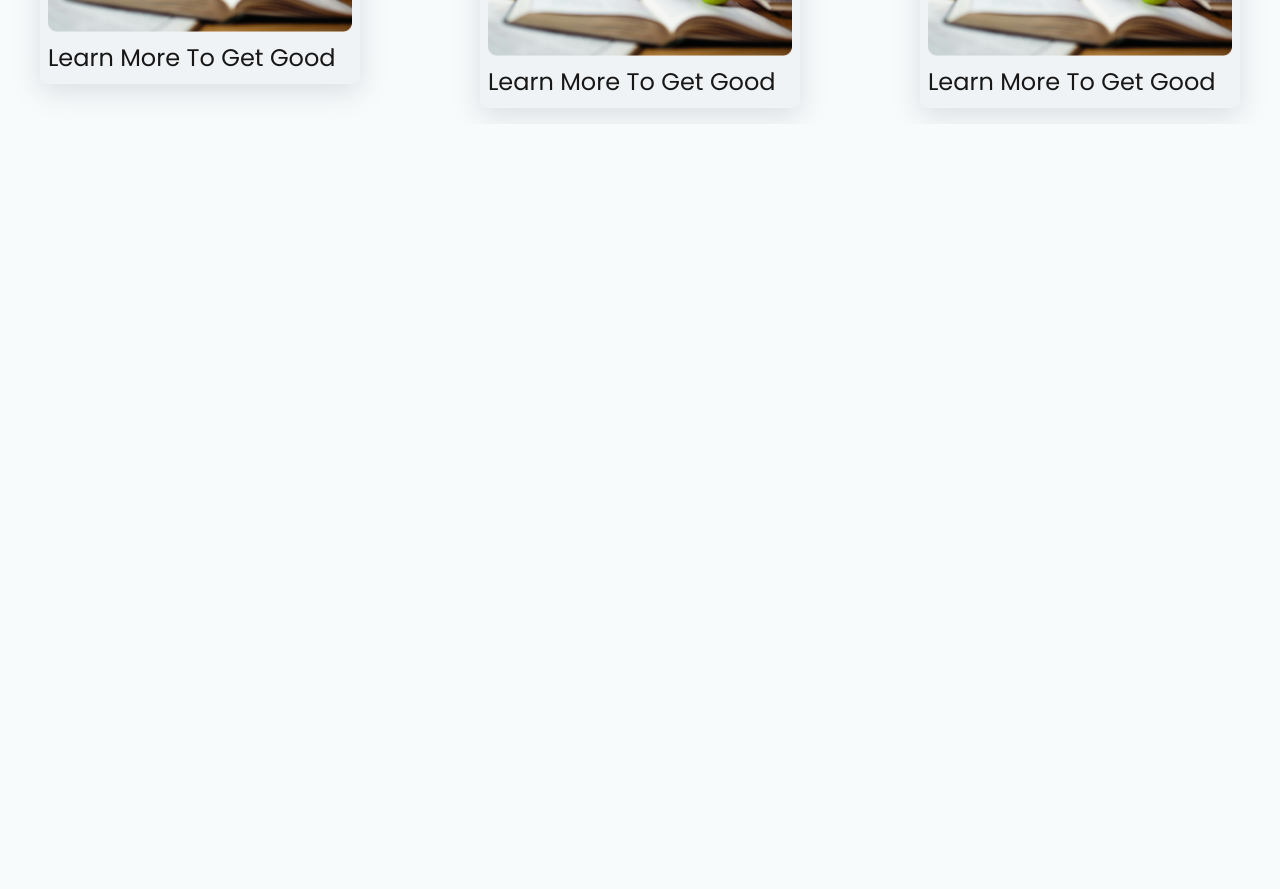
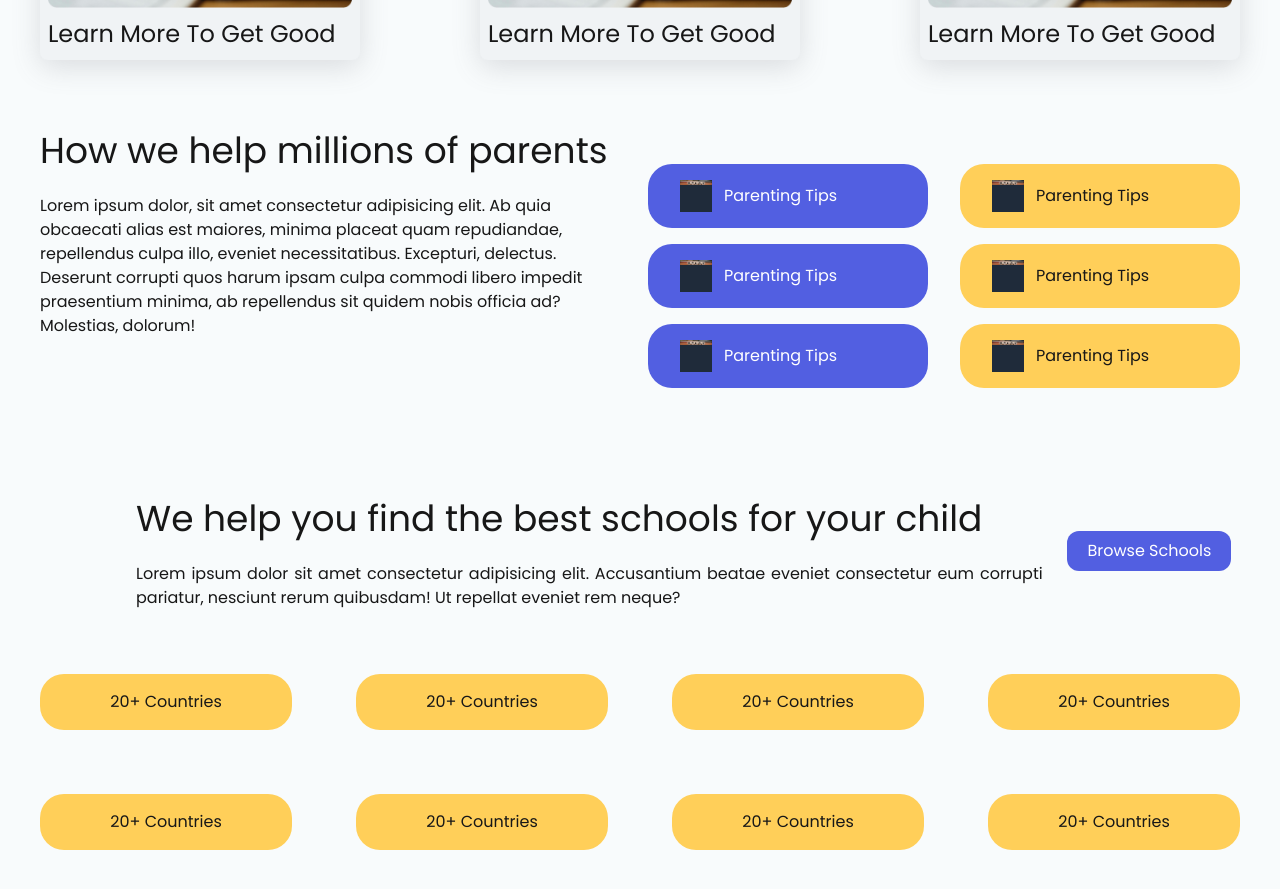
Before and after one commit to RikinTuladhar/Montesory-school, a Next.js app in the folder frontend/: page / in a window 1280 px wide. Shown: the part 1680-2569 px from the top of the page. Before the commit the page ends 1804 px from the top, so only its background shows below. Built offline with nearby package versions, Linux system fonts and the light colour scheme.

Commit message:
third section completed

```diff
--- a/frontend/app/page.jsx
+++ b/frontend/app/page.jsx
@@ -40,12 +40,16 @@ export default function Page() {
       {/* lower section  */}
       {mobileView ? mobileTopCoutingFooter() : deskTopCoutingFooter()}
       {secondSection()}
+
+      {thirdSection()}
     </div>
   );
 
+
+
   function heroSection() {
     return (
-      <Container className={`mt-8 md:mt-16 min-h-[80vh]`}>
+      <Container className={`mt-8 md:mt-16 md:min-h-[80vh]`}>
         {/* upper section */}
         <div className="w-full flex  items-center">
           <div className="w-full md:w-[60%] flex-col  gap-y-4 md:gap-y-8 flex">
@@ -83,7 +87,6 @@ export default function Page() {
       </Container>
     );
   }
-
   function deskTopCoutingFooter() {
     return (
       <div className="w-full mt-12  text-whit flex-wrap flex justify-center gap-14 items-center bg-primary  py-12">
@@ -152,14 +155,13 @@ export default function Page() {
       </div>
     );
   }
-
   function secondSection() {
     return (
       <>
         {/* top section  */}
-        <Container className={`mt-16 my-12 md:flex`}>
-          <div className="space-y-20 md:w-[50%] ">
-            <div className="space-y-8">
+        <Container className={`mt-12 md:mt-16 my-12 md:flex`}>
+          <div className="space-y-4 md:space-y-20 md:w-[50%] ">
+            <div className="space-y-4 md:space-y-8">
               <div>
                 <h2 className="text-heading3 md:text-heading2 ">
                   Why we are best from others?
@@ -206,7 +208,7 @@ export default function Page() {
         </Container>
         {/* lower section  */}
         <Container
-          className={`my-4 space-y-12 justify-between items-center md:flex`}
+          className={`my-4 space-y-12 md:space-y-0 justify-between items-center md:flex`}
         >
           {Array.from({ length: 3 }).map((_, i) => (
             <div
@@ -230,4 +232,74 @@ export default function Page() {
       </>
     );
   }
+  function thirdSection() {
+    return <>
+      {/* top section  */}
+      <Container className={`mt-8 md:mt-16 md:flex md:gap-4 `}>
+        <div className="w-full md:w-[50%] justify-center items-center space-y-4">
+          <h2 className="text-heading2">How we help millions of parents</h2>
+          <p className="text-paragraph">
+            Lorem ipsum dolor, sit amet consectetur adipisicing elit. Ab quia
+            obcaecati alias est maiores, minima placeat quam repudiandae,
+            repellendus culpa illo, eveniet necessitatibus. Excepturi, delectus.
+            Deserunt corrupti quos harum ipsam culpa commodi libero impedit
+            praesentium minima, ab repellendus sit quidem nobis officia ad?
+            Molestias, dolorum!
+          </p>
+        </div>
+        <div className="w-full md:w-[50%] gap-y-4 flex md:grid grid-cols-2 gap-8 flex-col  my-10">
+          {Array.from({ length: 6 }).map((_, i) => i % 2 == 0 ? (
+            <div
+              key={i}
+              className=" pl-8  py-4 flex gap-3 text-white justify-start items-center rounded-3xl bg-primary"
+            >
+              <div className="size-8   bg-black">
+                <img src="/images/study.png" alt="icon" />
+              </div>
+              <div>Parenting Tips</div>
+            </div>
+          ) : (
+            <div
+              key={i}
+              className=" pl-8 py-4 flex gap-3 justify-start items-center rounded-3xl bg-alternate"
+            >
+              <div className="size-8   bg-black">
+                <img src="/images/study.png" alt="icon" />
+              </div>
+              <div>Parenting Tips</div>
+            </div>
+          )
+          )}
+        </div>
+      </Container>
+      {/* lower section  */}
+      <Container
+        className={`mt-8   flex-wrap md:flex-nowrap flex gap-8 justify-center items-center md:mt-16 md:flex md:gap-4 `}
+      >
+        <div className="w-full space-y-4 md:ml-24">
+          <h2 className="text-heading2 ">
+            We help you find the best schools for your child
+          </h2>
+          <p className="text-paragraph text-justify">
+            Lorem ipsum dolor sit amet consectetur adipisicing elit. Accusantium
+            beatae eveniet consectetur eum corrupti pariatur, nesciunt rerum
+            quibusdam! Ut repellat eveniet rem neque?
+          </p>
+        </div>
+        <div className="w-full grid place-items-center md:w-[20%]">
+          <Button className={`bg-primary  text-white`} title={"Browse Schools"} />
+        </div>
+      </Container>
+
+      <Container className={`my-16`}>
+        <div className="w-full grid grid-cols-1 md:grid-cols-4 gap-4 md:gap-16">
+          {Array.from({ length: 8 }).map((_, i) => (
+            <div key={i} className="rounded-3xl bg-alternate px-4 py-4">
+              <p className="text-center">20+ Countries</p>
+            </div>
+          ))}
+        </div>
+      </Container>
+    </>;
+  }
 }
--- a/frontend/components/navbar/Navbar.jsx
+++ b/frontend/components/navbar/Navbar.jsx
@@ -12,7 +12,6 @@ const Navbar = () => {
   const dispatch = useDispatch();
   const mobileView = useSelector((s) => s?.mobileView.mobileView);
   const [showMenu, setShowMenu] = useState(false);
-
 
   useEffect(() => {
     if (typeof window !== "undefined") {
@@ -37,10 +36,10 @@ const Navbar = () => {
         ) : (
           <>
             <div className="flex flex-wrap gap-x-10">
-              <div>Home</div>
-              <div>About Us</div>
-              <div>Contact</div>
-              <div>About</div>
+              <div className="cursor-pointer">Home</div>
+              <div  className="cursor-pointer">About Us</div>
+              <div className="cursor-pointer"> Contact</div>
+              <div className="cursor-pointer">About</div>
             </div>
             <div>
               <Button className="bg-alternate" title={"Enquire Now"} />
```
